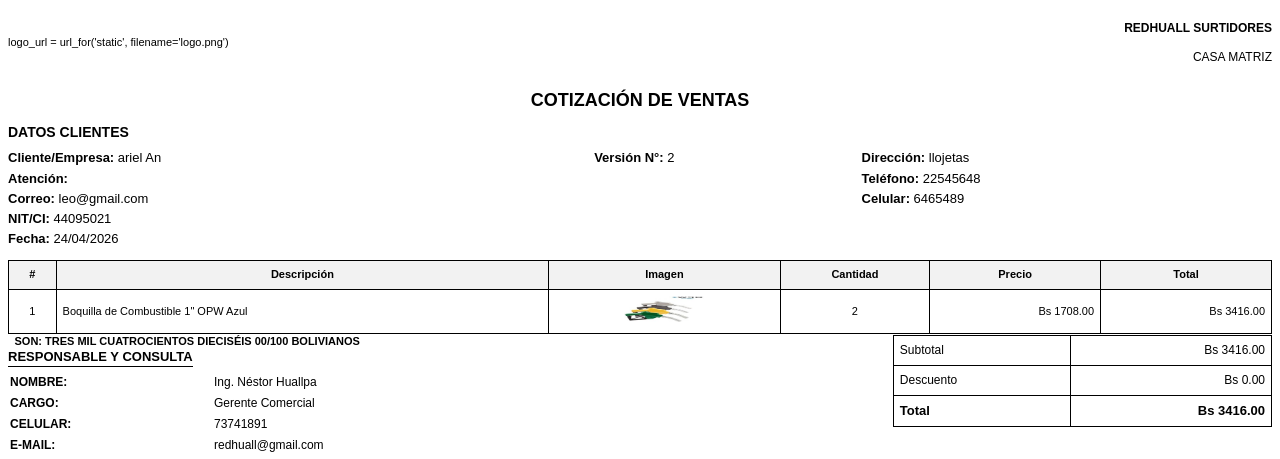
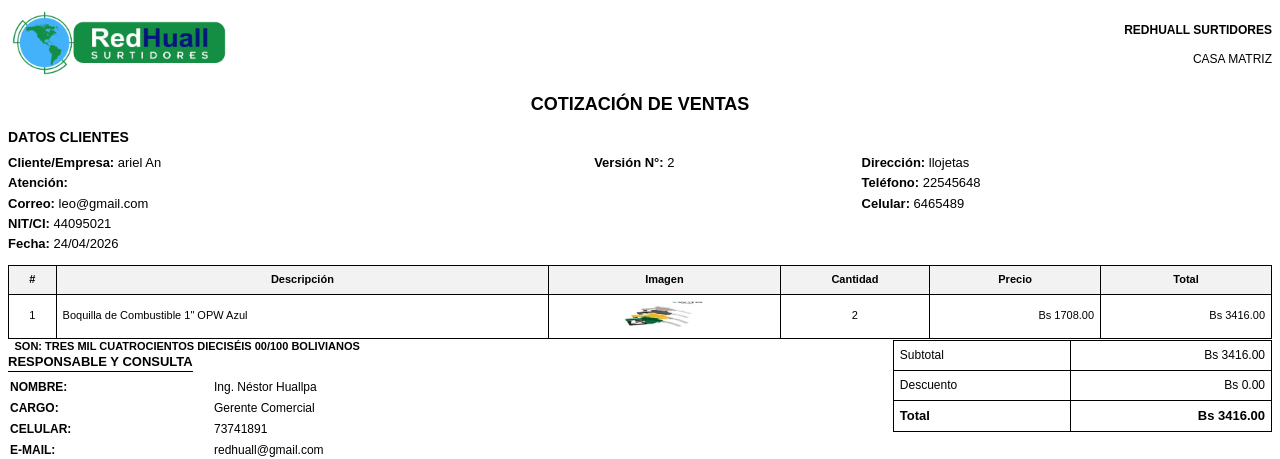
Before and after one commit to micky258/sistema-tienda, a Flask app: page /ver_cotizacion/2 in a window 1280 px wide. Shown: the top 459 px of the page. Run offline with Flask 3, Linux system fonts and the light colour scheme; data comes from the database, SQL or seed files in the repository.

Commit message:
fix imagenes pdf

```diff
--- a/templates/cotizacion_pdf.html
+++ b/templates/cotizacion_pdf.html
@@ -251,7 +251,7 @@ ENCABEZADO
 <div class="encabezado">
 
 <div class="logo">
-logo_url = url_for('static', filename='logo.png')
+    <img src="{{ logo_url }}" style="height:70px;">
 </div>
 
 <div class="datos-empresa">
@@ -332,7 +332,7 @@ TABLA PRODUCTOS
     <td style="text-align: center;">
     {% if item.imagen %}
     {% if es_pdf %}
-            <img src="{{ url_for('static', filename='uploads/productos/' ~ item.imagen) }}"
+        <img src="{{ url_for('static', filename='uploads/productos/' ~ item.imagen, _external=True) }}"
              style="width: 80px;">
     {% else %}
         <img src="{{ url_for('static', filename='uploads/productos/' ~ item.imagen) }}"
```
Also changed, not shown: 2 other files. Lines whose indentation alone changed are shown as unchanged.
